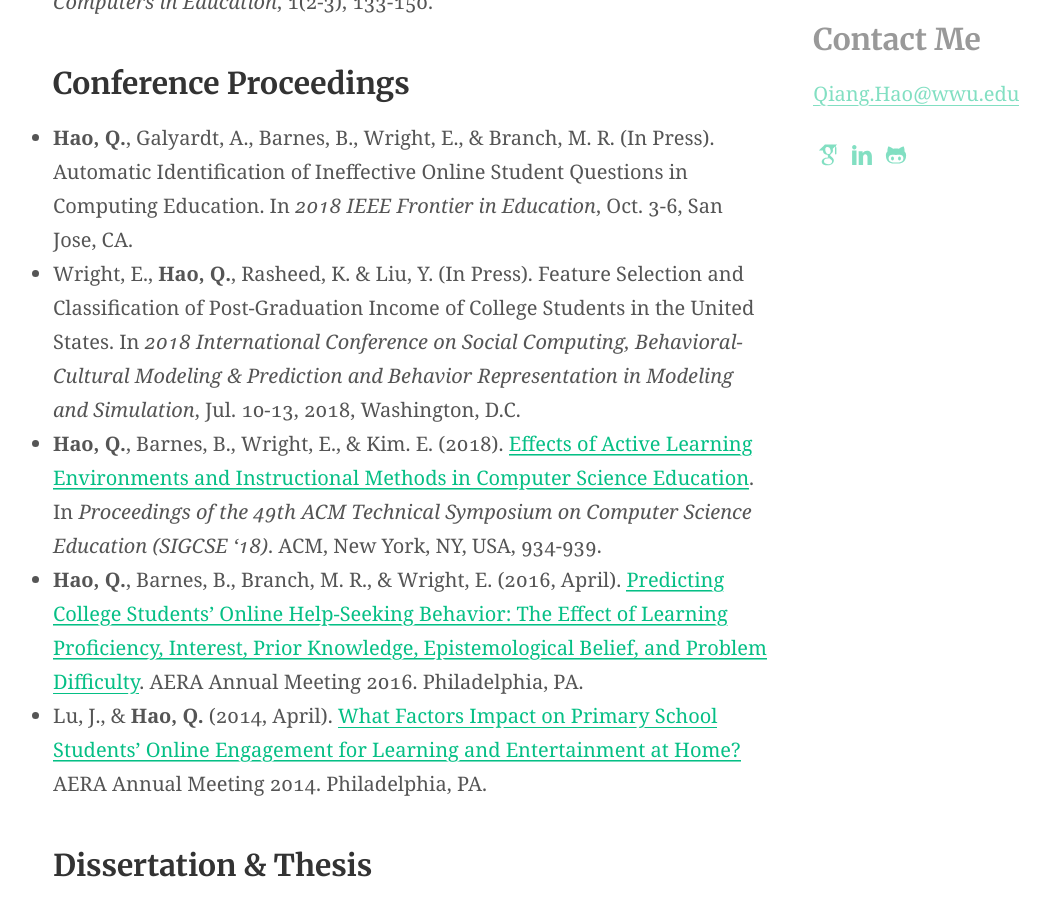
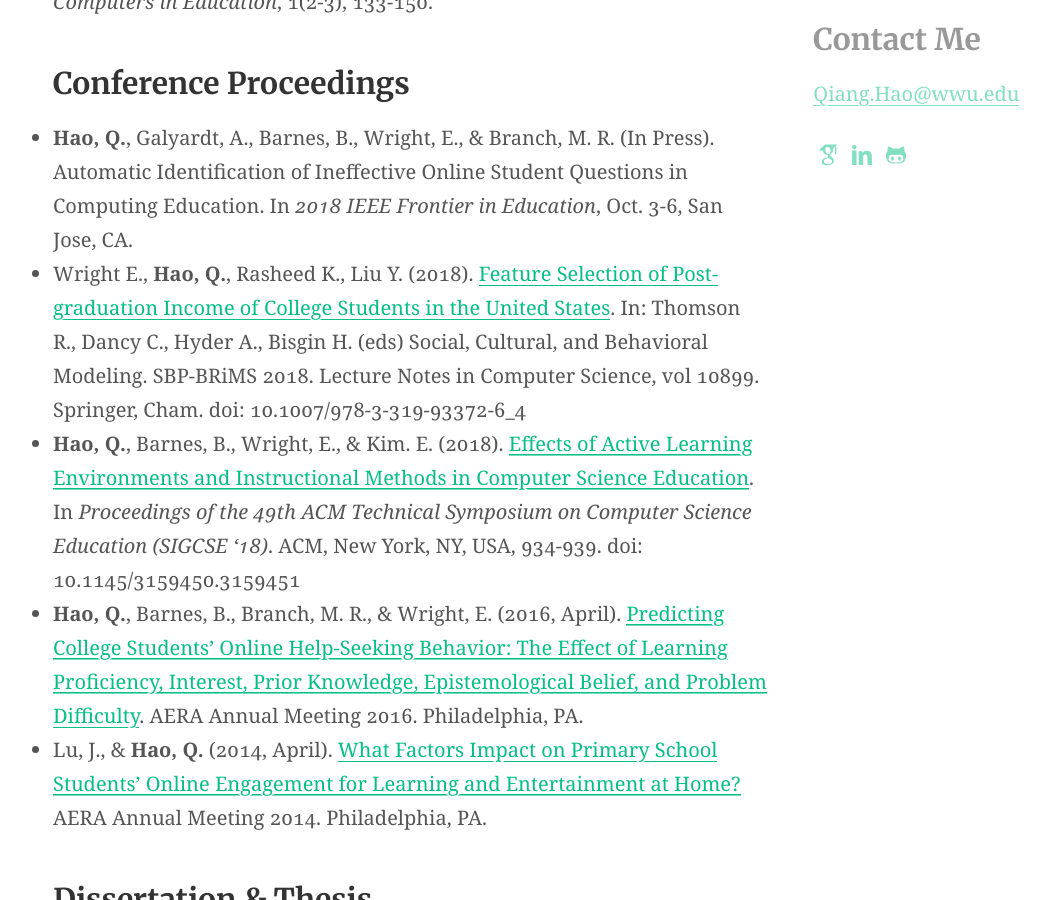
Before and after one commit to Neo-Hao/neo-hao.github.io, a Jekyll site: the page built from cv.md, in a window 1280 px wide and 900 px high, scrolled down 1461 px. Shown: the whole window, without its empty margins (11-1061 px from the left). Built offline with Jekyll 4.4.1, drawn with Linux system fonts in a browser that asks for light colours.

```diff
--- a/cv.md
+++ b/cv.md
@@ -30,9 +30,9 @@ aside: true
 
 * <strong>Hao, Q.</strong>, Galyardt, A., Barnes, B., Wright, E., & Branch, M. R. (In Press). Automatic Identification of Ineffective Online Student Questions in Computing Education. In <i>2018 IEEE Frontier in Education</i>, Oct. 3-6, San Jose, CA.
 
-* Wright, E., <strong>Hao, Q.</strong>, Rasheed, K. & Liu, Y. (In Press). Feature Selection and Classification of Post-Graduation Income of College Students in the United States. In <i>2018 International Conference on Social Computing, Behavioral-Cultural Modeling & Prediction and Behavior Representation in Modeling and Simulation</i>, Jul. 10-13, 2018, Washington, D.C.
+* Wright E., <strong>Hao, Q.</strong>, Rasheed K., Liu Y. (2018). <a href="http://qhao.info/downloads/sbp-brims-2018.pdf" target="_blank">Feature Selection of Post-graduation Income of College Students in the United States</a>. In: Thomson R., Dancy C., Hyder A., Bisgin H. (eds) Social, Cultural, and Behavioral Modeling. SBP-BRiMS 2018. Lecture Notes in Computer Science, vol 10899. Springer, Cham. doi: 10.1007/978-3-319-93372-6_4
 
-* <strong>Hao, Q.</strong>, Barnes, B., Wright, E., & Kim. E. (2018). <a href="http://qhao.info/downloads/sigcse-2018.pdf" target="_blank">Effects of Active Learning Environments and Instructional Methods in Computer Science Education</a>. In <i>Proceedings of the 49th ACM Technical Symposium on Computer Science Education (SIGCSE '18)</i>. ACM, New York, NY, USA, 934-939.
+* <strong>Hao, Q.</strong>, Barnes, B., Wright, E., & Kim. E. (2018). <a href="http://qhao.info/downloads/sigcse-2018.pdf" target="_blank">Effects of Active Learning Environments and Instructional Methods in Computer Science Education</a>. In <i>Proceedings of the 49th ACM Technical Symposium on Computer Science Education (SIGCSE '18)</i>. ACM, New York, NY, USA, 934-939. doi: 10.1145/3159450.3159451
 
 * <strong>Hao, Q.</strong>, Barnes, B., Branch, M. R., & Wright, E. (2016, April). <a href="http://qhao.info/downloads/AERA-2016.pdf" target="_blank">Predicting College Students' Online Help-Seeking Behavior: The Effect of Learning Proficiency, Interest, Prior Knowledge, Epistemological Belief, and Problem Difficulty</a>. AERA Annual Meeting 2016. Philadelphia, PA.
 
```
Also changed, not shown: paper.md (+1 -1 lines), 1 other file.
